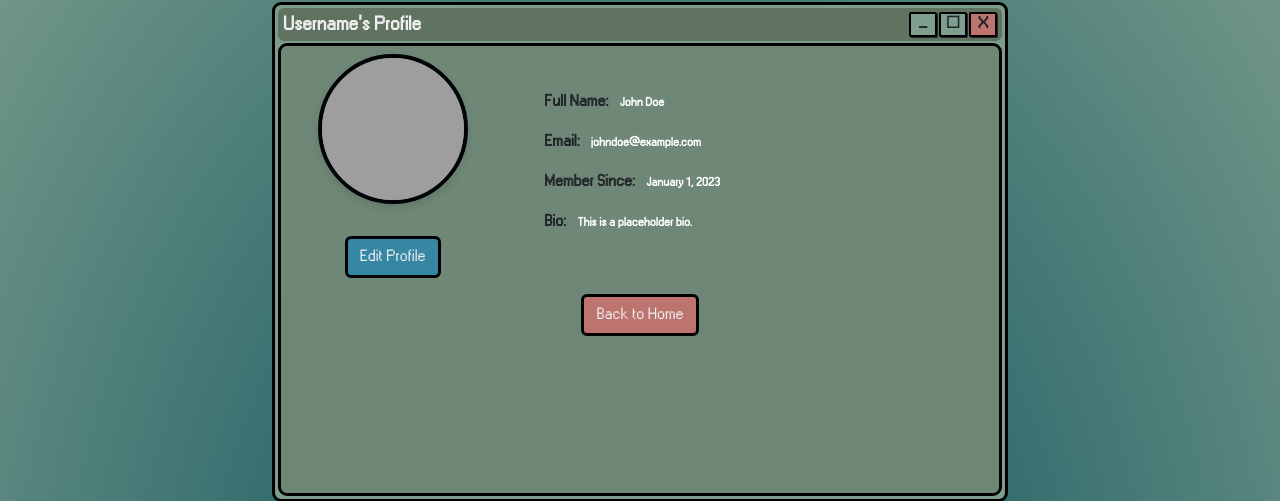
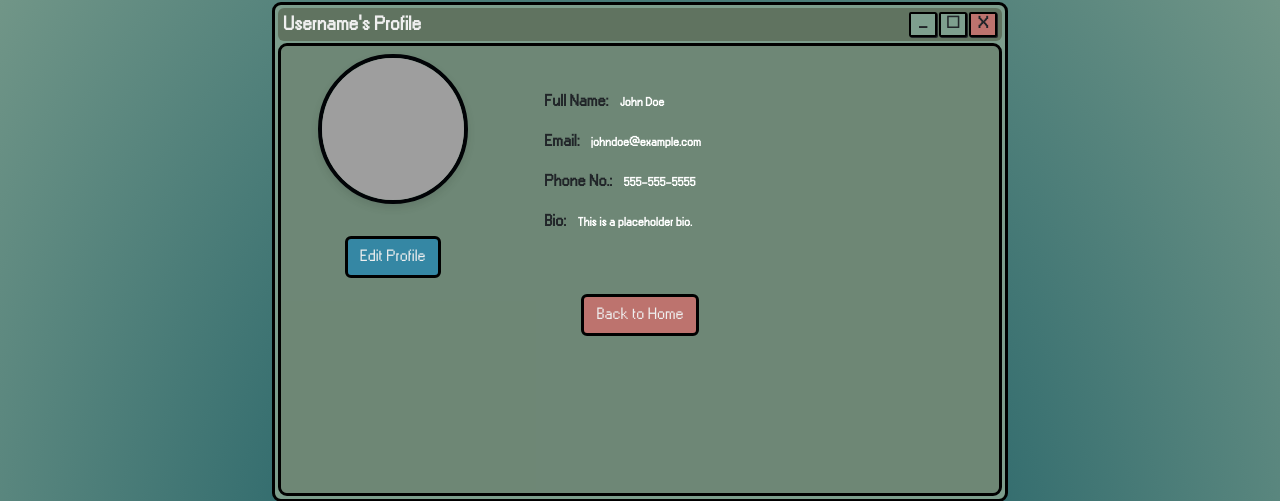
Before and after one commit to RedNate22/IAB207_A2_Group49, a Flask app: page /user/profile in a window 1280 px wide. Shown: the part 157-658 px from the top of the page. Run offline with Flask 3, Linux system fonts and the light colour scheme; some libraries are stand-ins or nearby versions; grey boxes are pictures that could not be loaded.

Commit message:
set up for push

```diff
--- a/club95/templates/user/user.html
+++ b/club95/templates/user/user.html
@@ -33,8 +33,8 @@
                                     <span class="badge" id="profile-email">johndoe@example.com</span>
                                 </li>
                                 <li class="list-group-item bg-transparent border-0">
-                                    <strong>Member Since:</strong>
-                                    <span class="badge" id="profile-date">January 1, 2023</span>
+                                    <strong>Phone No.:</strong>
+                                    <span class="badge" id="profile-phone">555-555-5555</span>
                                 </li>
                                 <li class="list-group-item bg-transparent border-0">
                                     <strong>Bio:</strong>
```
